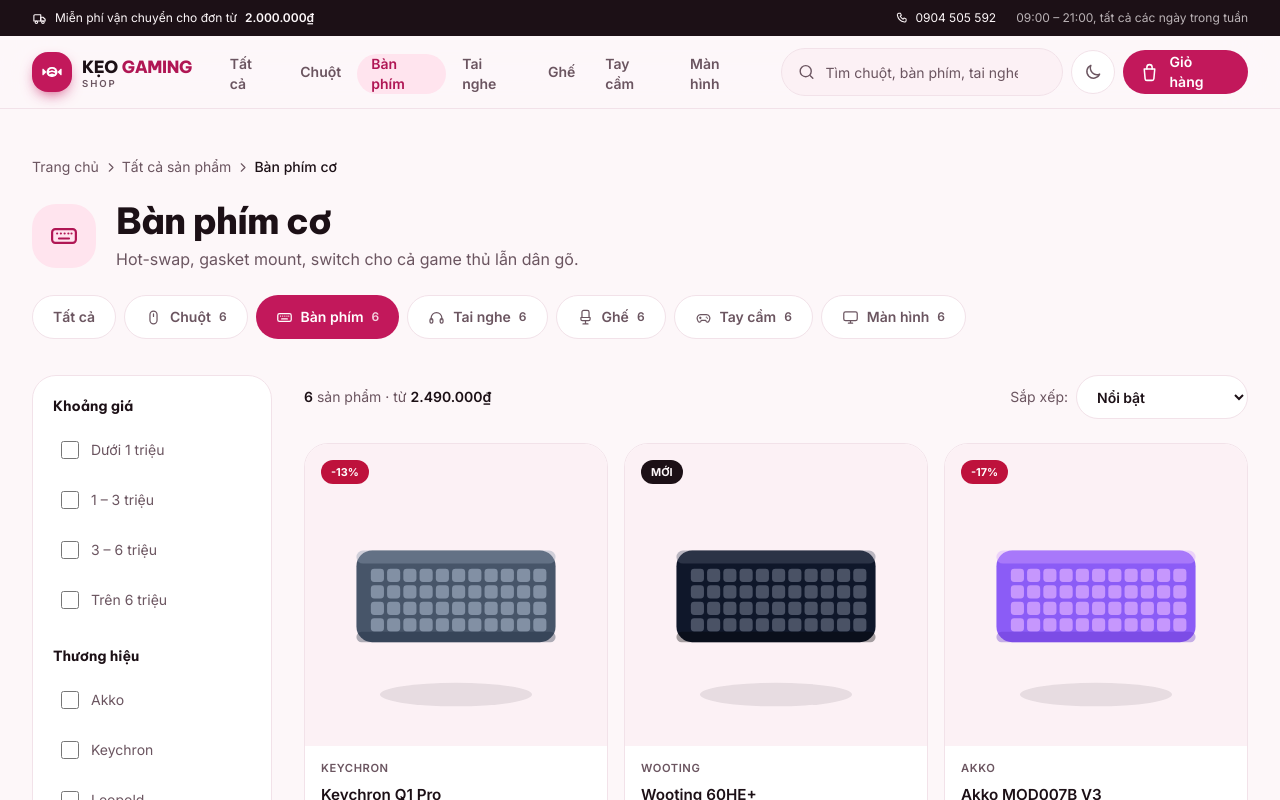
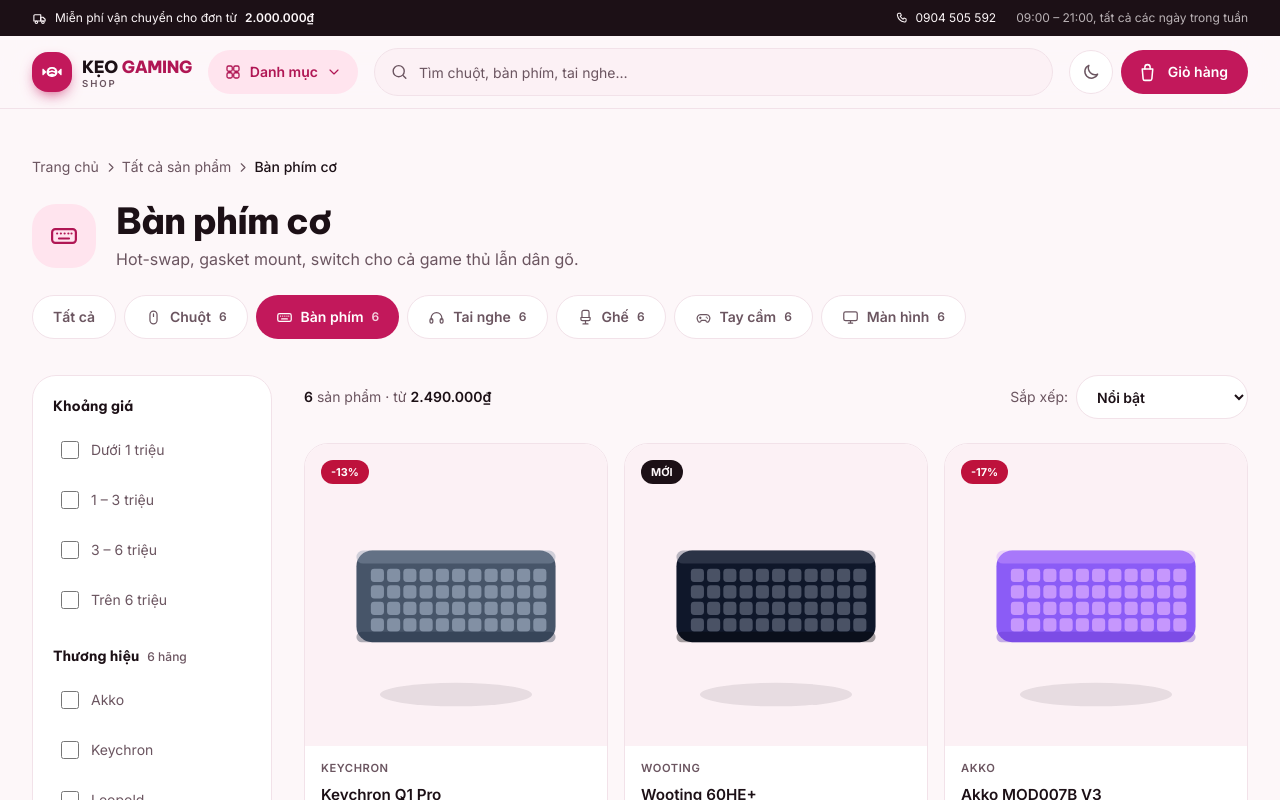
Before and after one commit to luuquocviet005/K-o-Gaming-Shop, a Next.js app: page /danh-muc/ban-phim/ in a window 1280 px wide. Shown: the top 800 px of the page. Built offline with nearby package versions, Linux system fonts and the light colour scheme.

Commit message:
Gom dieu huong thanh menu Danh muc, keo dai o tim kiem, them vung cuon cho bo loc

```diff
--- a/src/components/header.tsx
+++ b/src/components/header.tsx
@@ -3,7 +3,7 @@
 import Link from "next/link";
 import { usePathname } from "next/navigation";
 import { useEffect, useRef, useState } from "react";
-import { categories } from "@/lib/products";
+import { categories, countByCategory, products } from "@/lib/products";
 import { site } from "@/lib/site";
 import { formatVND } from "@/lib/format";
 import { useCart } from "@/lib/cart";
@@ -13,7 +13,9 @@
 import {
   CartIcon,
   categoryIcons,
+  ChevronDownIcon,
   CloseIcon,
+  GridIcon,
   MenuIcon,
   PhoneIcon,
   SearchIcon,
@@ -25,9 +27,13 @@
   const { itemCount, subtotal, ready, addPulse } = useCart();
   const [menuOpen, setMenuOpen] = useState(false);
   const [searchOpen, setSearchOpen] = useState(false);
+  const [catOpen, setCatOpen] = useState(false);
   const [bump, setBump] = useState(false);
   const [prevPath, setPrevPath] = useState(pathname);
   const firstRender = useRef(true);
+  const catRef = useRef<HTMLDivElement>(null);
+
+  const onCategoryPage = pathname.startsWith("/danh-muc");
 
   // Đóng mọi lớp phủ khi chuyển trang.
   // Chỉnh state ngay trong lúc render (không dùng useEffect) là cách React
@@ -37,7 +43,17 @@
     setPrevPath(pathname);
     setMenuOpen(false);
     setSearchOpen(false);
+    setCatOpen(false);
   }
+
+  // Bấm ra ngoài thì đóng menu Danh mục
+  useEffect(() => {
+    function onPointerDown(e: PointerEvent) {
+      if (!catRef.current?.contains(e.target as Node)) setCatOpen(false);
+    }
+    document.addEventListener("pointerdown", onPointerDown);
+    return () => document.removeEventListener("pointerdown", onPointerDown);
+  }, []);
 
   // Khoá cuộn nền khi menu di động đang mở
   useEffect(() => {
@@ -53,6 +69,7 @@
       if (e.key === "Escape") {
         setMenuOpen(false);
         setSearchOpen(false);
+        setCatOpen(false);
       }
     }
     window.addEventListener("keydown", onKey);
@@ -109,36 +126,91 @@
 
           <Logo />
 
-          {/* Điều hướng desktop */}
-          <nav aria-label="Danh mục sản phẩm" className="ml-2 hidden lg:block">
-            <ul className="flex items-center gap-0.5">
-              <li>
-                <NavLink href="/danh-muc/" active={pathname === "/danh-muc/"}>
-                  Tất cả
-                </NavLink>
-              </li>
-              {categories.map((c) => (
-                <li key={c.slug}>
-                  <NavLink
-                    href={`/danh-muc/${c.slug}/`}
-                    active={pathname.startsWith(`/danh-muc/${c.slug}`)}
-                  >
-                    {c.short}
-                  </NavLink>
-                </li>
-              ))}
-            </ul>
-          </nav>
+          {/* Menu Danh mục — gom 7 mục lại một chỗ, nhường không gian cho ô tìm kiếm */}
+          <div ref={catRef} className="relative hidden shrink-0 lg:block">
+            <button
+              type="button"
+              onClick={() => setCatOpen((v) => !v)}
+              aria-expanded={catOpen}
+              aria-haspopup="true"
+              aria-controls="menu-danh-muc"
+              className={`inline-flex h-11 cursor-pointer items-center gap-2 rounded-full px-4 text-sm font-semibold transition-colors duration-200 ${
+                onCategoryPage || catOpen
+                  ? "bg-primary-soft text-primary-ink"
+                  : "text-fg-muted hover:bg-surface-2 hover:text-fg"
+              }`}
+            >
+              <GridIcon width={18} height={18} />
+              Danh mục
+              <ChevronDownIcon
+                width={16}
+                height={16}
+                className={`transition-transform duration-200 ${catOpen ? "rotate-180" : ""}`}
+              />
+            </button>
+
+            {catOpen && (
+              <div
+                id="menu-danh-muc"
+                className="animate-rise absolute left-0 top-[calc(100%+0.5rem)] z-50 w-72 overflow-hidden rounded-3xl border border-border bg-surface p-2 shadow-[0_24px_60px_-24px_rgba(60,20,40,0.5)]"
+              >
+                <Link
+                  href="/danh-muc/"
+                  className={`flex min-h-12 items-center gap-3 rounded-2xl px-3 text-sm font-semibold transition-colors ${
+                    pathname === "/danh-muc/"
+                      ? "bg-primary-soft text-primary-ink"
+                      : "text-fg hover:bg-surface-2"
+                  }`}
+                >
+                  <span className="grid size-9 place-items-center rounded-xl bg-surface-2 text-fg-muted">
+                    <GridIcon width={18} height={18} />
+                  </span>
+                  Tất cả sản phẩm
+                  <span className="ml-auto text-xs font-medium text-fg-subtle">
+                    {products.length}
+                  </span>
+                </Link>
+
+                <hr className="my-1.5 border-border" />
+
+                {categories.map((c) => {
+                  const Icon = categoryIcons[c.slug];
+                  const active = pathname.startsWith(`/danh-muc/${c.slug}`);
+                  return (
+                    <Link
+                      key={c.slug}
+                      href={`/danh-muc/${c.slug}/`}
+                      aria-current={active ? "page" : undefined}
+                      className={`flex min-h-12 items-center gap-3 rounded-2xl px-3 text-sm font-semibold transition-colors ${
+                        active
+                          ? "bg-primary-soft text-primary-ink"
+                          : "text-fg hover:bg-surface-2"
+                      }`}
+                    >
+                      <span className="grid size-9 place-items-center rounded-xl bg-primary-soft text-primary-ink">
+                        <Icon width={18} height={18} />
+                      </span>
+                      {c.name}
+                      <span className="ml-auto text-xs font-medium text-fg-subtle">
+                        {countByCategory(c.slug)}
+                      </span>
+                    </Link>
+                  );
+                })}
+              </div>
+            )}
+          </div>
+
+          {/* Ô tìm kiếm chiếm hết khoảng trống còn lại */}
+          <SearchBox className="hidden min-w-0 flex-1 lg:block" />
 
           <div className="ml-auto flex items-center gap-1.5 md:gap-2">
-            <SearchBox className="hidden w-72 xl:block" />
-
             <button
               type="button"
               onClick={() => setSearchOpen((v) => !v)}
               aria-label="Tìm kiếm"
               aria-expanded={searchOpen}
-              className="grid size-11 cursor-pointer place-items-center rounded-full border border-border bg-surface text-fg-muted transition-colors hover:border-primary hover:text-primary-ink xl:hidden"
+              className="grid size-11 cursor-pointer place-items-center rounded-full border border-border bg-surface text-fg-muted transition-colors hover:border-primary hover:text-primary-ink lg:hidden"
             >
               <SearchIcon />
             </button>
@@ -173,7 +245,7 @@
 
         {/* Ô tìm kiếm bung ra trên màn hình nhỏ */}
         {searchOpen && (
-          <div className="border-t border-border bg-bg px-4 py-3 xl:hidden">
+          <div className="border-t border-border bg-bg px-4 py-3 lg:hidden">
             <SearchBox autoFocus onNavigate={() => setSearchOpen(false)} />
           </div>
         )}
@@ -251,27 +323,3 @@
     </>
   );
 }
-
-function NavLink({
-  href,
-  active,
-  children,
-}: {
-  href: string;
-  active: boolean;
-  children: React.ReactNode;
-}) {
-  return (
-    <Link
-      href={href}
-      aria-current={active ? "page" : undefined}
-      className={`inline-flex h-10 items-center rounded-full px-3.5 text-sm font-semibold transition-colors duration-200 ${
-        active
-          ? "bg-primary-soft text-primary-ink"
-          : "text-fg-muted hover:bg-surface-2 hover:text-fg"
-      }`}
-    >
-      {children}
-    </Link>
-  );
-}
--- a/src/components/product-browser.tsx
+++ b/src/components/product-browser.tsx
@@ -16,6 +16,18 @@
   { key: "gia-giam", label: "Giá cao → thấp" },
   { key: "danh-gia", label: "Đánh giá cao" },
 ];
+
+/**
+ * Danh sách lựa chọn có vùng cuộn riêng.
+ *
+ * Danh mục "Tất cả" có tới 18 thương hiệu — để tràn hết ra sẽ kéo cột lọc dài
+ * gấp mấy lần khung màn hình, người dùng phải cuộn rất lâu mới tới lưới sản
+ * phẩm. Giới hạn chiều cao rồi cho cuộn trong khung giữ cột lọc luôn gọn.
+ *
+ * `overscroll-contain`: cuộn hết danh sách thì DỪNG, không đẩy tiếp cả trang.
+ */
+const optionListClass =
+  "mt-3 flex max-h-56 flex-col gap-1.5 overflow-y-auto overscroll-contain pr-1";
 
 const priceBands: { key: string; label: string; min: number; max: number }[] = [
   { key: "d1", label: "Dưới 1 triệu", min: 0, max: 1_000_000 },
@@ -131,7 +143,7 @@
             <legend className="font-display text-sm font-bold text-fg">
               Khoảng giá
             </legend>
-            <div className="mt-3 flex flex-col gap-1.5">
+            <div className={optionListClass}>
               {priceBands.map((b) => (
                 <Choice
                   key={b.key}
@@ -145,10 +157,13 @@
           </fieldset>
 
           <fieldset>
-            <legend className="font-display text-sm font-bold text-fg">
+            <legend className="flex items-baseline justify-between gap-2 font-display text-sm font-bold text-fg">
               Thương hiệu
+              <span className="font-sans text-xs font-medium text-fg-subtle">
+                {allBrands.length} hãng
+              </span>
             </legend>
-            <div className="mt-3 flex flex-col gap-1.5">
+            <div className={optionListClass}>
               {allBrands.map((b) => (
                 <Choice
                   key={b}
```
